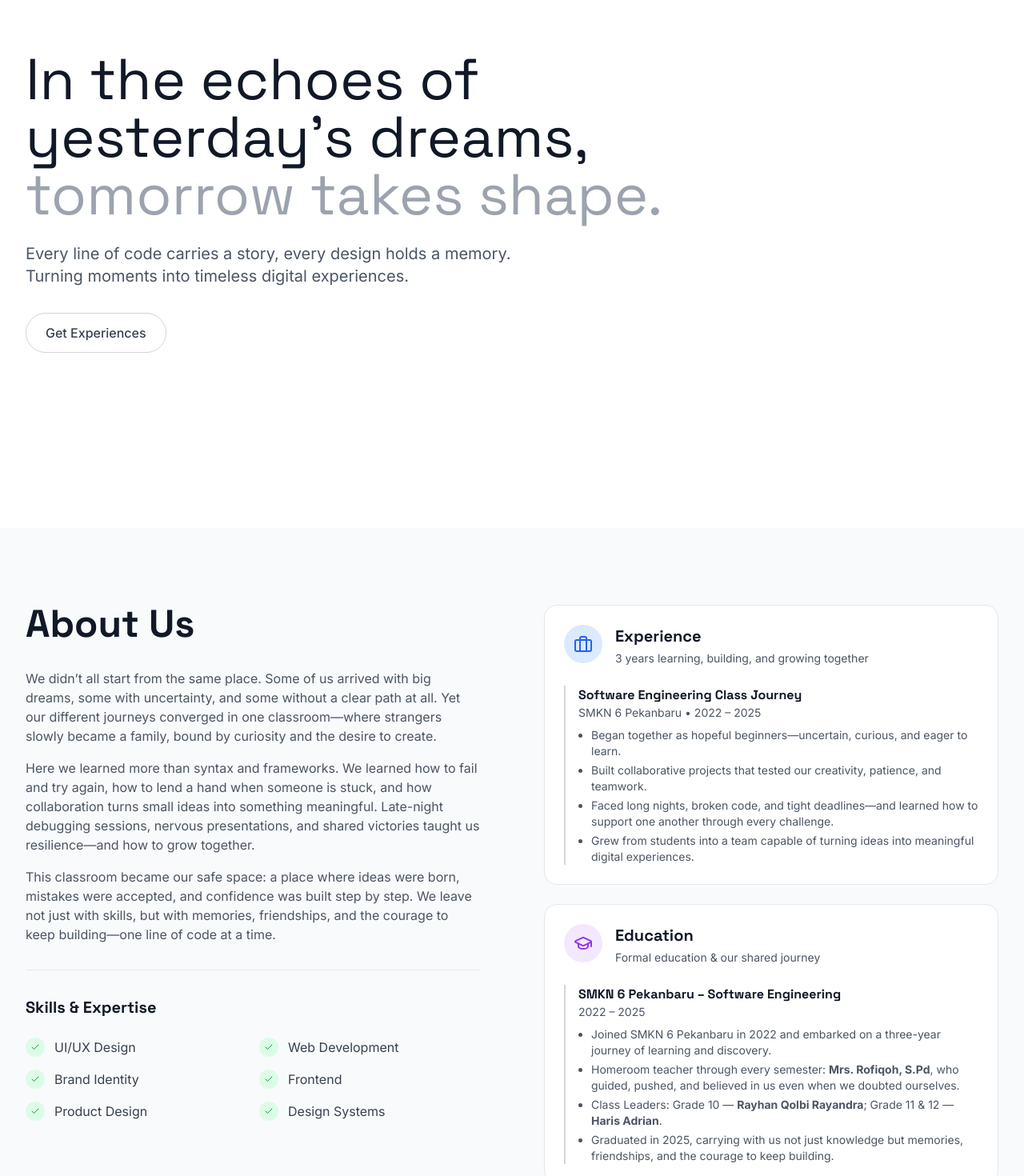
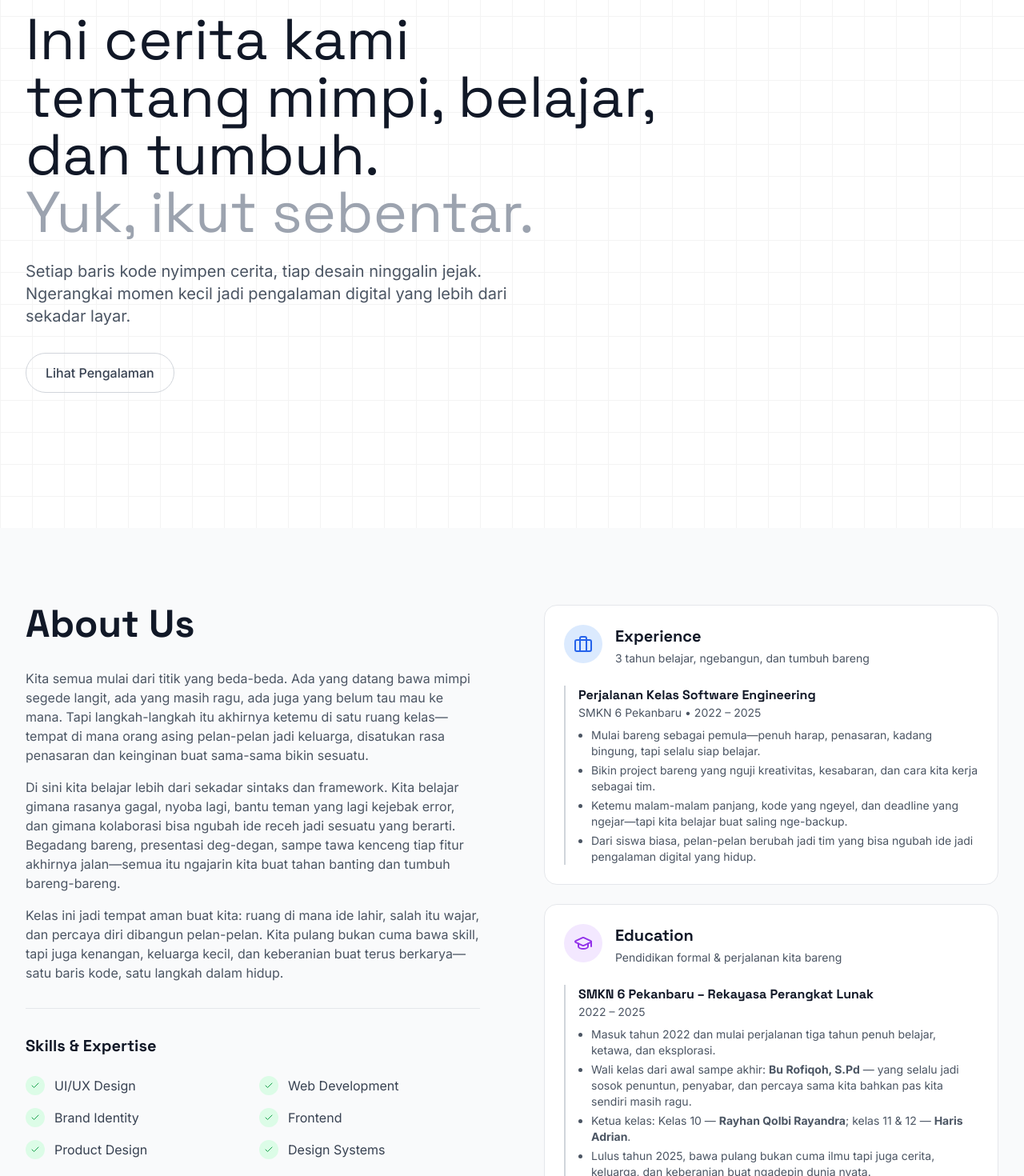
Before and after one commit to rayhanrayandra/rplg1, a React (Vite) app: page / in a window 1280 px wide. Shown: the part 140-1610 px from the top of the page at 80% size. Built offline with nearby package versions, Linux system fonts and the light colour scheme.

Commit message:
background

```diff
--- a/src/components/About.jsx
+++ b/src/components/About.jsx
@@ -23,25 +23,27 @@ const About = () => {
 
                         <div className="space-y-4 mb-8">
                             <p className="text-gray-600 dark:text-dark-text-secondary">
-                                We didn’t all start from the same place. Some of us arrived with big
-                                dreams, some with uncertainty, and some without a clear path at all.
-                                Yet our different journeys converged in one classroom—where strangers
-                                slowly became a family, bound by curiosity and the desire to create.
+                                Kita semua mulai dari titik yang beda-beda. Ada yang datang bawa mimpi
+                                segede langit, ada yang masih ragu, ada juga yang belum tau mau ke mana.
+                                Tapi langkah-langkah itu akhirnya ketemu di satu ruang kelas—tempat di
+                                mana orang asing pelan-pelan jadi keluarga, disatukan rasa penasaran dan
+                                keinginan buat sama-sama bikin sesuatu.
                             </p>
 
                             <p className="text-gray-600 dark:text-dark-text-secondary">
-                                Here we learned more than syntax and frameworks. We learned how to
-                                fail and try again, how to lend a hand when someone is stuck, and how
-                                collaboration turns small ideas into something meaningful. Late-night
-                                debugging sessions, nervous presentations, and shared victories taught
-                                us resilience—and how to grow together.
+                                Di sini kita belajar lebih dari sekadar sintaks dan framework. Kita
+                                belajar gimana rasanya gagal, nyoba lagi, bantu teman yang lagi kejebak
+                                error, dan gimana kolaborasi bisa ngubah ide receh jadi sesuatu yang
+                                berarti. Begadang bareng, presentasi deg-degan, sampe tawa kenceng tiap
+                                fitur akhirnya jalan—semua itu ngajarin kita buat tahan banting dan
+                                tumbuh bareng-bareng.
                             </p>
 
                             <p className="text-gray-600 dark:text-dark-text-secondary">
-                                This classroom became our safe space: a place where ideas were born,
-                                mistakes were accepted, and confidence was built step by step. We leave
-                                not just with skills, but with memories, friendships, and the courage
-                                to keep building—one line of code at a time.
+                                Kelas ini jadi tempat aman buat kita: ruang di mana ide lahir, salah
+                                itu wajar, dan percaya diri dibangun pelan-pelan. Kita pulang bukan cuma
+                                bawa skill, tapi juga kenangan, keluarga kecil, dan keberanian buat
+                                terus berkarya—satu baris kode, satu langkah dalam hidup.
                             </p>
                         </div>
 
@@ -72,33 +74,33 @@ const About = () => {
                                 <div>
                                     <h3 className="text-xl font-bold mb-1">Experience</h3>
                                     <p className="text-gray-600 dark:text-dark-text-secondary text-sm">
-                                        3 years learning, building, and growing together
+                                        3 tahun belajar, ngebangun, dan tumbuh bareng
                                     </p>
                                 </div>
                             </div>
 
                             <div className="space-y-4">
                                 <div className="border-l-2 border-gray-300 dark:border-gray-700 pl-4">
-                                    <h4 className="font-bold">Software Engineering Class Journey</h4>
+                                    <h4 className="font-bold">Perjalanan Kelas Software Engineering</h4>
                                     <p className="text-gray-600 dark:text-dark-text-secondary text-sm">
                                         SMKN 6 Pekanbaru • 2022 – 2025
                                     </p>
                                     <ul className="text-gray-600 dark:text-dark-text-secondary text-sm mt-2 space-y-1 list-disc ml-4">
                                         <li>
-                                            Began together as hopeful beginners—uncertain, curious, and eager
-                                            to learn.
+                                            Mulai bareng sebagai pemula—penuh harap, penasaran, kadang bingung,
+                                            tapi selalu siap belajar.
                                         </li>
                                         <li>
-                                            Built collaborative projects that tested our creativity, patience,
-                                            and teamwork.
+                                            Bikin project bareng yang nguji kreativitas, kesabaran, dan cara
+                                            kita kerja sebagai tim.
                                         </li>
                                         <li>
-                                            Faced long nights, broken code, and tight deadlines—and learned how
-                                            to support one another through every challenge.
+                                            Ketemu malam-malam panjang, kode yang ngeyel, dan deadline yang
+                                            ngejar—tapi kita belajar buat saling nge-backup.
                                         </li>
                                         <li>
-                                            Grew from students into a team capable of turning ideas into
-                                            meaningful digital experiences.
+                                            Dari siswa biasa, pelan-pelan berubah jadi tim yang bisa ngubah
+                                            ide jadi pengalaman digital yang hidup.
                                         </li>
                                     </ul>
                                 </div>
@@ -114,34 +116,35 @@ const About = () => {
                                 <div>
                                     <h3 className="text-xl font-bold mb-1">Education</h3>
                                     <p className="text-gray-600 dark:text-dark-text-secondary text-sm">
-                                        Formal education & our shared journey
+                                        Pendidikan formal & perjalanan kita bareng
                                     </p>
                                 </div>
                             </div>
 
                             <div className="space-y-4">
                                 <div className="border-l-2 border-gray-300 dark:border-gray-700 pl-4">
-                                    <h4 className="font-bold">SMKN 6 Pekanbaru – Software Engineering</h4>
+                                    <h4 className="font-bold">SMKN 6 Pekanbaru – Rekayasa Perangkat Lunak</h4>
                                     <p className="text-gray-600 dark:text-dark-text-secondary text-sm">
                                         2022 – 2025
                                     </p>
 
                                     <ul className="text-gray-600 dark:text-dark-text-secondary text-sm mt-2 space-y-1 list-disc ml-4">
                                         <li>
-                                            Joined SMKN 6 Pekanbaru in 2022 and embarked on a three-year journey
-                                            of learning and discovery.
+                                            Masuk tahun 2022 dan mulai perjalanan tiga tahun penuh belajar,
+                                            ketawa, dan eksplorasi.
                                         </li>
                                         <li>
-                                            Homeroom teacher through every semester: <strong>Mrs. Rofiqoh, S.Pd</strong>,
-                                            who guided, pushed, and believed in us even when we doubted ourselves.
+                                            Wali kelas dari awal sampe akhir: <strong>Bu Rofiqoh, S.Pd</strong> —
+                                            yang selalu jadi sosok penuntun, penyabar, dan percaya sama kita
+                                            bahkan pas kita sendiri masih ragu.
                                         </li>
                                         <li>
-                                            Class Leaders: Grade 10 — <strong>Rayhan Qolbi Rayandra</strong>; Grade 11 &amp;
-                                            12 — <strong>Haris Adrian</strong>.
+                                            Ketua kelas: Kelas 10 — <strong>Rayhan Qolbi Rayandra</strong>;
+                                            kelas 11 & 12 — <strong>Haris Adrian</strong>.
                                         </li>
                                         <li>
-                                            Graduated in 2025, carrying with us not just knowledge but memories,
-                                            friendships, and the courage to keep building.
+                                            Lulus tahun 2025, bawa pulang bukan cuma ilmu tapi juga cerita,
+                                            keluarga, dan keberanian buat ngadepin dunia nyata.
                                         </li>
                                     </ul>
                                 </div>
--- a/src/components/Hero.jsx
+++ b/src/components/Hero.jsx
@@ -7,20 +7,31 @@ const Hero = () => {
     };
 
     return (
-        <section id="home" className="section pt-20 min-h-screen flex items-center">
-            <div className="container">
+        <section id="home" className="section relative overflow-hidden pt-20 min-h-screen flex items-center">
+
+            {/* Background Grid Pattern */}
+            <div className="absolute inset-0 -z-10 opacity-20 dark:opacity-25">
+                <div
+                    className="w-full h-full bg-[linear-gradient(to_right,#ccc_1px,transparent_1px),linear-gradient(to_bottom,#ccc_1px,transparent_1px)]
+                               bg-[size:40px_40px]"
+                />
+            </div>
+
+            <div className="container relative">
                 <div className="max-w-4xl">
+
                     <h1 className="text-4xl sm:text-5xl md:text-6xl lg:text-7xl font-normal leading-tight mb-6">
-                        <span className="block">In the echoes of</span>
-                        <span className="block">yesterday's dreams,</span>
+                        <span className="block">Ini cerita kami</span>
+                        <span className="block">tentang mimpi, belajar, dan tumbuh.</span>
                         <span className="block text-gray-400 dark:text-dark-text-accent">
-                            tomorrow takes shape.
+                            Yuk, ikut sebentar.
                         </span>
                     </h1>
 
                     <p className="text-lg sm:text-xl text-gray-600 dark:text-dark-text-secondary mb-8 max-w-2xl">
-                        Every line of code carries a story, every design holds a memory.
-                        Turning moments into timeless digital experiences.
+                        Setiap baris kode nyimpen cerita, tiap desain ninggalin jejak.
+                        Ngerangkai momen kecil jadi pengalaman digital yang lebih
+                        dari sekadar layar.
                     </p>
 
                     <div className="flex flex-wrap gap-4">
@@ -28,14 +39,8 @@ const Hero = () => {
                             onClick={() => scrollToSection('work')}
                             className="btn btn-secondary"
                         >
-                            Get Experiences
+                            Lihat Pengalaman
                         </button>
-                        {/* <button
-                            onClick={() => scrollToSection('contact')}
-                            className="btn btn-secondary"
-                        >
-                            Get in Touch
-                        </button> */}
                     </div>
                 </div>
             </div>
```
Also changed, not shown: 1 other file (tests, documents, lock files or other folders).
